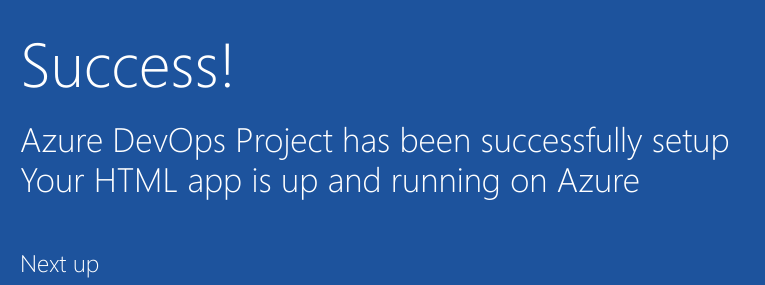
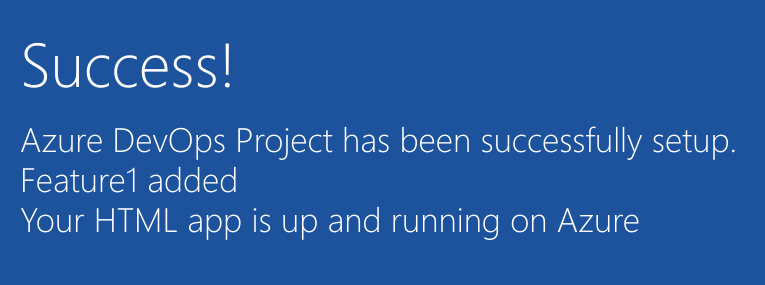
Before and after one commit to kbala050596/New-Project, a plain HTML site: page index.html in a window 1280 px wide. Shown: the part 352-637 px from the top of the page, 205-970 px from the left. Drawn offline with Linux system fonts and the light colour scheme.

Commit message:
Feature 1 added

```diff
--- a/index.html
+++ b/index.html
@@ -19,7 +19,7 @@
         </div>
             <div class="content-body">
                 <div class="success-text">Success!</div>
-                <div class="description line-1"> Azure DevOps Project has been successfully setup</div>
+                <div class="description line-1"> Azure DevOps Project has been successfully setup. Feature1 added</div>
                 <div class="description line-2"> Your HTML app is up and running on Azure</div>
                 <div class="next-steps-container">
                     <div class="next-steps-header">Next up</div>
```
